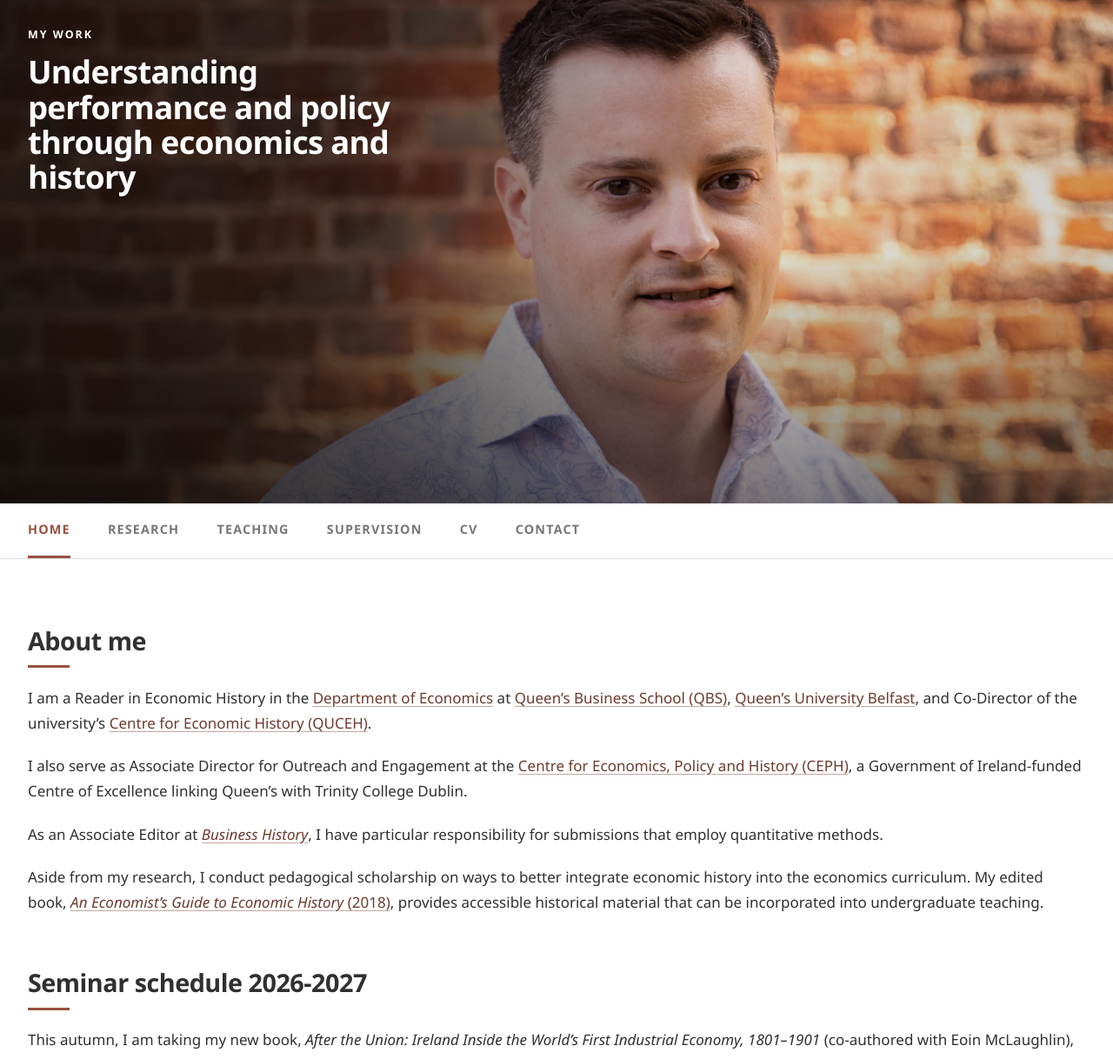
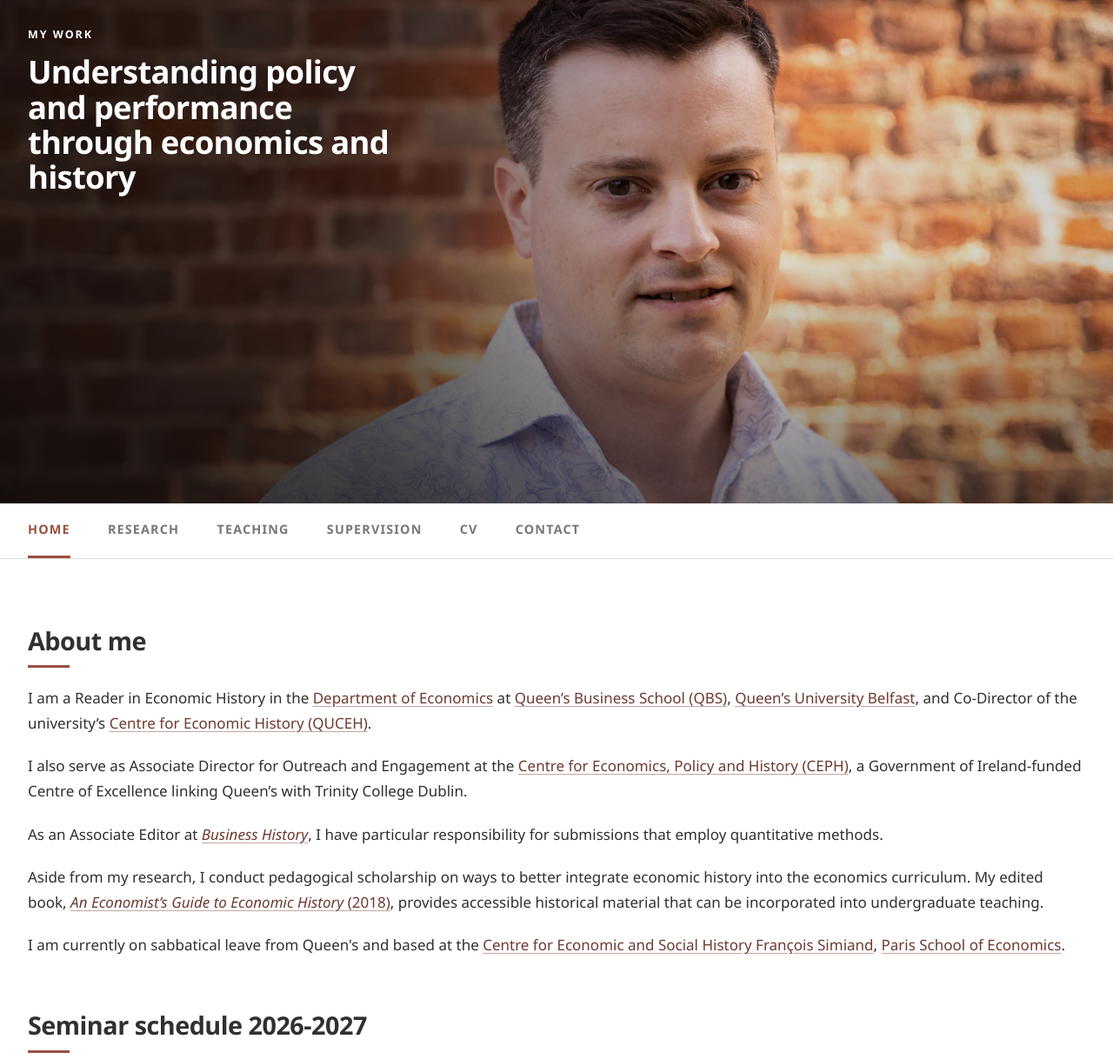
Before and after one commit to chris-colvin/chris-colvin.github.io, a plain HTML site: page index.html in a window 1280 px wide. Shown: the part 71-1289 px from the top of the page at 87% size. Drawn offline with Linux system fonts and the light colour scheme.

Commit message:
Update to index

```diff
--- a/index.html
+++ b/index.html
@@ -24,7 +24,7 @@
       <div class="hero-inner">
         <p class="eyebrow">My work</p>
         <h1>
-          Understanding performance and policy through economics and history
+          Understanding policy and performance through economics and history
         </h1>
       </div>
     </section>
@@ -45,6 +45,8 @@
         <p>I also serve as Associate Director for Outreach and Engagement at the <a href="https://ceph.ie/">Centre for Economics, Policy and History (CEPH)</a>, a Government of Ireland-funded Centre of Excellence linking Queen’s with Trinity College Dublin.</p>
         <p>As an Associate Editor at <a href="https://www.tandfonline.com/journals/fbsh20/about-this-journal"><em>Business History</em></a>, I have particular responsibility for submissions that employ quantitative methods.</p>
         <p>Aside from my research, I conduct pedagogical scholarship on ways to better integrate economic history into the economics curriculum. My edited book, <a href="https://link.springer.com/book/10.1007/978-3-319-96568-0"><em>An Economist’s Guide to Economic History</em> (2018)</a>, provides accessible historical material that can be incorporated into undergraduate teaching.</p>
+
+<p>I am currently on sabbatical leave from Queen's and based at the <a href="https://centresimiand.fr/">Centre for Economic and Social History François Simiand</a>, <a href="https://www.parisschoolofeconomics.eu/en/">Paris School of Economics</a>.</p>
       </div>
       <section
         class="narrow forthcoming-seminars"
```
